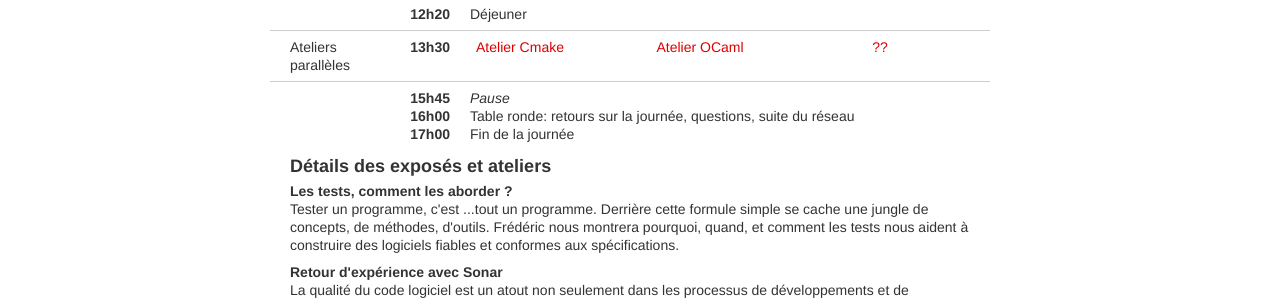
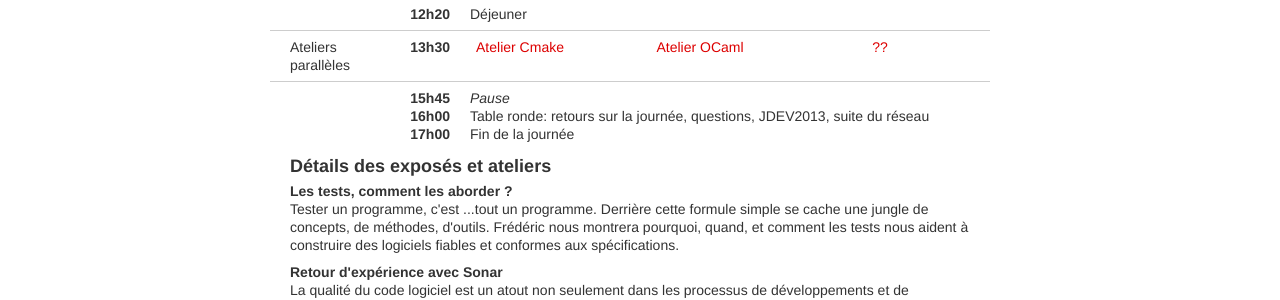
Before and after one commit to reseau-loops/reseau-loops.github.com, a Jekyll site: the page built from journee_2012_12.html, in a window 1280 px wide and 900 px high, scrolled down 871 px. Shown: the part 152-452 px from the top of the window. Built offline with Jekyll 4.4.1, drawn with Linux system fonts in a browser that asks for light colours; Markdown is read by kramdown in place of the engine named in the settings; comment, search, counter and statistics services are not loaded.

Commit message:
Ajout des JDEV dans la table ronde

```diff
--- a/journee_2012_12.html
+++ b/journee_2012_12.html
@@ -109,7 +109,7 @@ pratiques et d'outils.
     </div>
     <div class="row">
       <div class="span1 time">16h00</div>
-      <div class="span9">Table ronde: retours sur la journée, questions, suite du réseau</div>
+      <div class="span9">Table ronde: retours sur la journée, questions, JDEV2013, suite du réseau</div>
     </div>
     <div class="row">
       <div class="span1 time">17h00</div>
```
